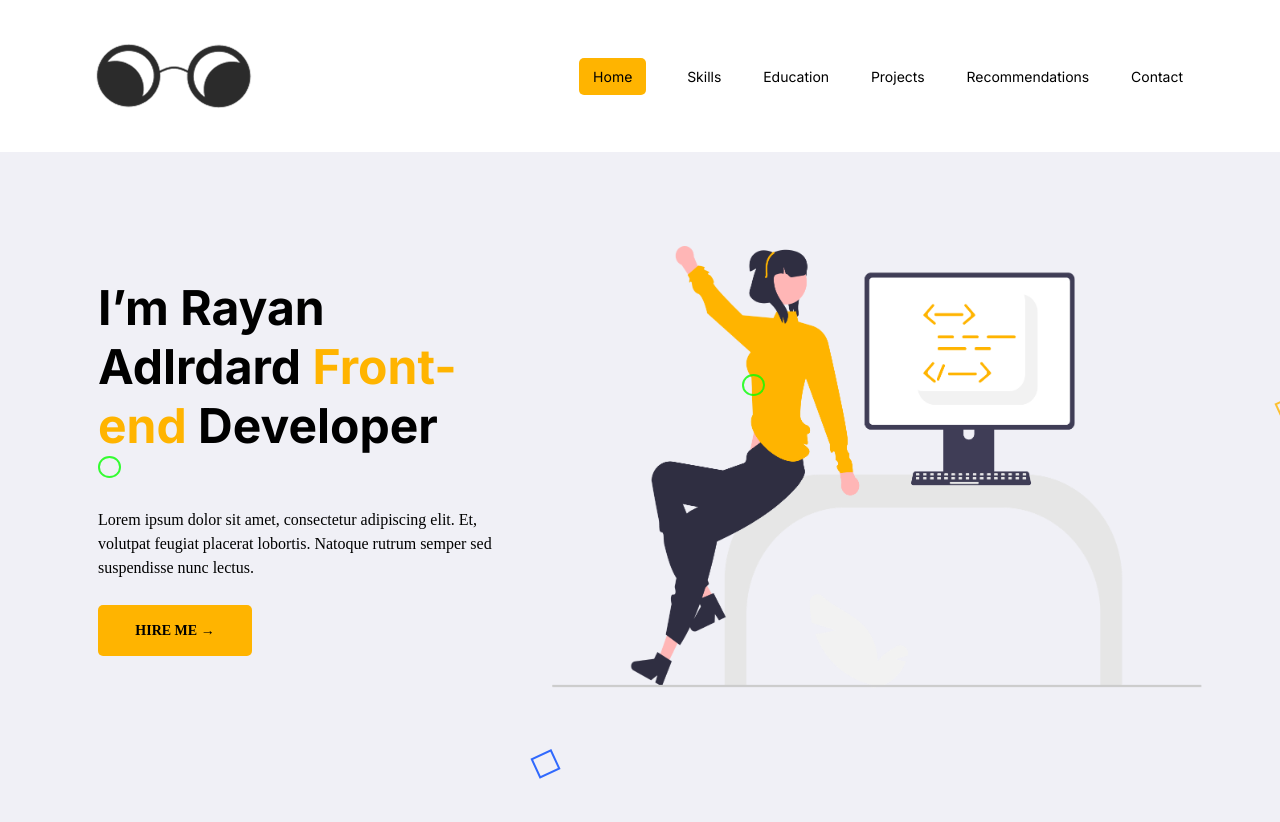
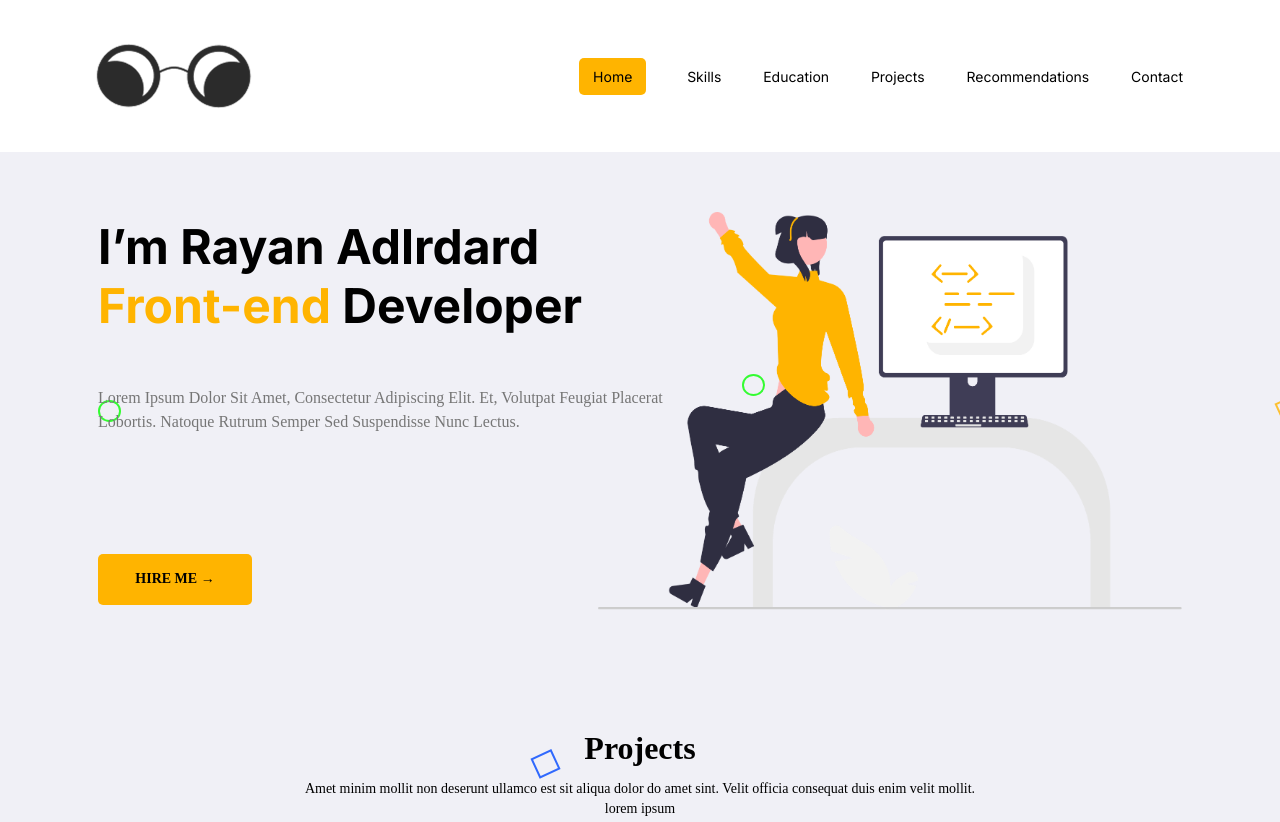
Before and after one commit to ShrishtiSingh11/JTG-Developer-Portfolio, a plain HTML site: page index.html in a window 1280 px wide. Shown: the top 822 px of the page. Drawn offline with Linux system fonts and the light colour scheme.

Commit message:
logo 2 section mostly aligned

```diff
--- a/style.css
+++ b/style.css
@@ -55,31 +55,38 @@ nav a.active {
     text-decoration: none;
 }
 
+.logo{
+    display: flex;
+    flex: none;
+}
+.logo img {
+    width: 158px;
+    height: 76px;
+    object-fit: contain;
+}
 
 .logo2 {
-  width: 100%;
-    height: 630px;
-    align-items: flex-start;
     width: 100%;
 display: flex;
-justify-content: space-between;
 align-items: center;
 padding: 60px 98px;
-gap: 40px;
 position: relative;
 }
 
 
 .logo2-content {
-    flex: 0 0 40%;
+    flex: 0 0 500px;
     min-width: 0;
+    position:relative;
+    z-index:2;
 }
 
 .logo2-image img {
-    width: 808.01px;
-    max-width: 650px;
-    height: 550.41px;
+    width: 100%;
+    max-width: none;
+    display:block;
     object-fit: contain;
+    height: auto;
 }
 
 
@@ -93,21 +100,21 @@ position: relative;
 .logo2-content h1 {
     font-size: 48px;
     font-weight: 700;
+    line-height: 124%;
     font-family: 'Inter', sans-serif;
     max-width: 100%;
-height: 210px;
-top: 277px;
-left: 98.27px;
+    margin-bottom: 50px;
 }
 
 
 .logo2-content p {
     font-size: 16px;
+    color: #767676;
+    text-transform: capitalize;
     line-height: 24px;
-    margin-top: 20px;
+    margin-bottom: 10px;
     font-weight: 400;
-    max-width: 600px;
-     width: 100%;
+     width: 600.84px;
 }
 
 
@@ -117,15 +124,13 @@ left: 98.27px;
     justify-content: center;
     width: 154px;
     height: 51px;
-    margin-top: 25px;
+    margin-top: 110px;
     background-color: #FFB400;
     color: #000;
     text-decoration: none;
     font-weight: bold;
     font-size: 14px;
     border-radius: 5px;
-    top: 613.37px;
-    left: 98.27px;
 }
 
 .highlight{
@@ -190,16 +195,7 @@ left: 98.27px;
     left: 742.39px;
 }
 
-.logo{
-    min-width: 0;
-    display: flex;
-    flex: none;
-}
-.logo img {
-    width: 158px;
-    height: 76px;
-    object-fit: contain;
-}
+
 
 .projects {
     padding: 60px 50px;
```
